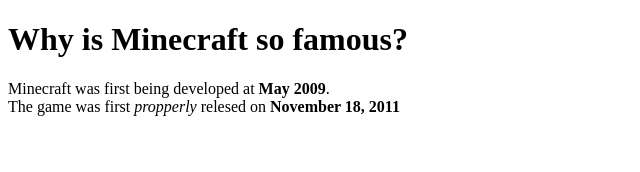
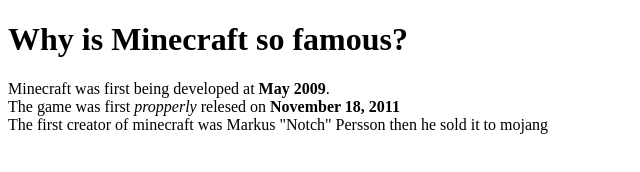
Before and after one commit to em10391-hue/Enzo_Pinhal-7D, a plain HTML site: page index.html in a window 1280 px wide. Shown: the whole page, without its empty margins (0-640 px from the left). Drawn offline with Linux system fonts and the light colour scheme.

Commit message:
Update index.html

```diff
--- a/index.html
+++ b/index.html
@@ -9,7 +9,7 @@
     <h1 green;>Why is Minecraft so famous?
     </h1>
     <p> Minecraft was first being developed at <b>May 2009</b>.<br>
-    The game was first <i>propperly</i> relesed on <b>November 18, 2011</b>
-    </p>
+    The game was first <i>propperly</i> relesed on <b>November 18, 2011</b><br>
+    The first creator of minecraft was Markus "Notch" Persson then he sold it to mojang </p>
 </body>
 </html>
```
